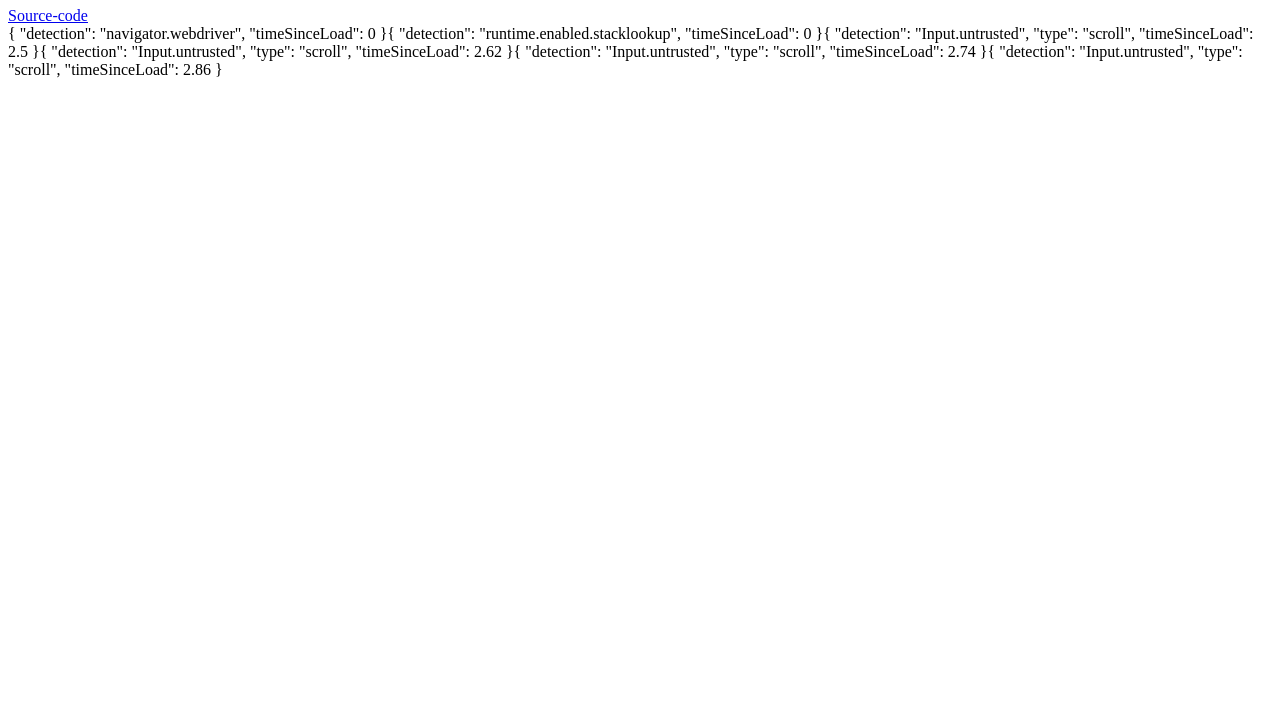
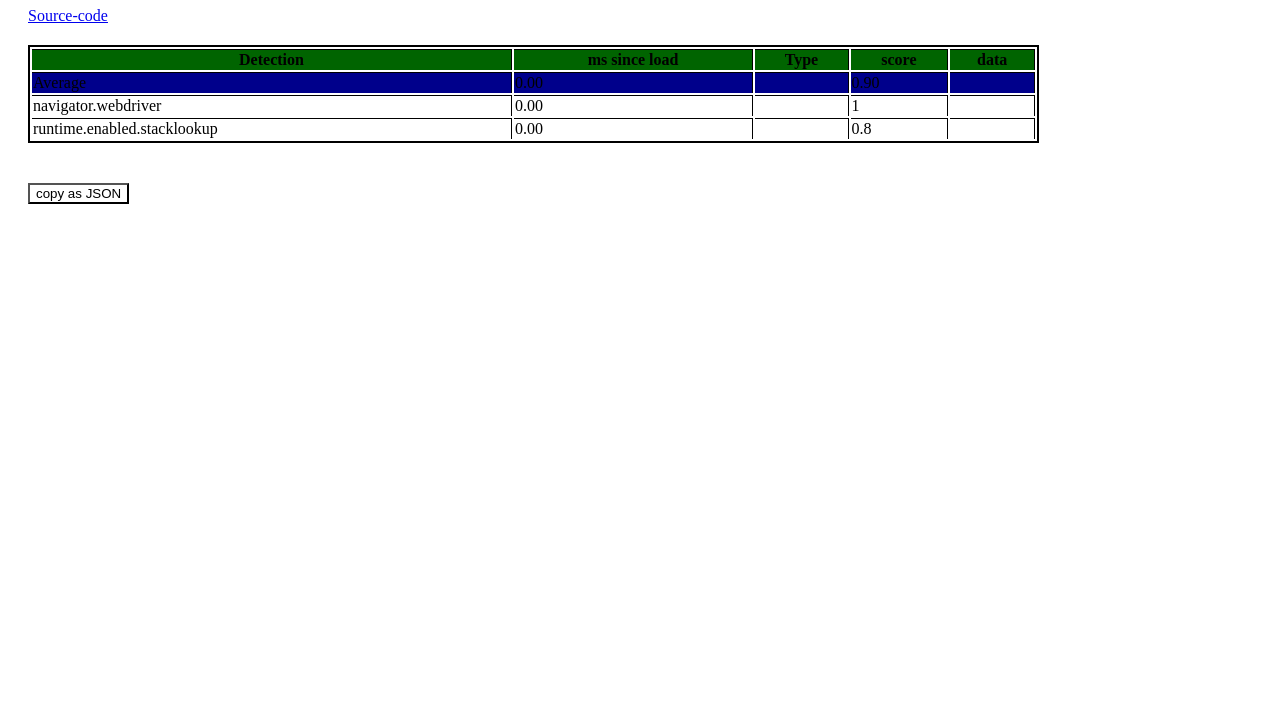
Before and after one commit to kaliiiiiiiiii/brotector, a plain HTML site: page index.html in a window 1280 px wide. Shown: the part 73-800 px from the top of the page. Drawn offline with Linux system fonts and the light colour scheme.

Commit message:
- improve styles - update tests - some cleanup

```diff
--- a/brotector.js
+++ b/brotector.js
@@ -29,7 +29,7 @@ function get_worker_response(fn) {
         }
     }
 
-const startTime = new Date();
+const startTime = window.performance.now();
 class Brotector {
   constructor(on_detection, interval=100) {
     // on_detection(data:dict)
@@ -42,7 +42,7 @@ class Brotector {
     this.init_done = this.init()
   }
   log(data){
-    data["timeSinceLoad"] = ((new Date()).getTime() - startTime.getTime()) / 1000;
+    data["msSinceLoad"] = window.performance.now() - startTime;
     this.detections.push(data)
     this._detections.push(data.detection)
     this.on_detection(data)
@@ -59,7 +59,7 @@ class Brotector {
   }
   test_navigator_webdriver(){
     if(navigator.webdriver === true){
-        this.log({detection:"navigator.webdriver"})
+        this.log({detection:"navigator.webdriver", score:1})
     }
   }
   test_window_cdc(){
@@ -68,7 +68,7 @@ class Brotector {
        prop.match(/cdc_[a-z0-9]/ig) && matches.push(prop)
     }
     if(matches.length > 0){
-        this.log({detection:"window.cdc", matches:matches})
+        this.log({detection:"window.cdc", data:matches, score:1})
     }
   }
   test_stackLookup() {
@@ -86,12 +86,12 @@ class Brotector {
                 }
             });
         console.debug(e);
-        if(stackLookup){this.log({detection:key})}
+        if(stackLookup){this.log({detection:key, score:0.8})}
     }
   }
   hook_mouseEvents(window) {
     if (!this._isMouseHooked){
-        for (event of ["mousedown", "mouseup", "mousemove", "click", "touchstart", "touchend", "touchmove", "touch", "scroll"]){
+        for (event of ["mousedown", "mouseup", "mousemove", "click", "touchstart", "touchend", "touchmove", "touch", "wheel"]){
             document.addEventListener(event,this.mouseEventHandler.bind(this))
         }
     }
@@ -103,19 +103,19 @@ class Brotector {
             is_touch = true;
             e = e.touches[0] || e.changedTouches[0];
         }
-    var is_bot = e.pageY == e.screenY && e.pageX == e.screenX;
-    if (is_bot && 1 >= outerHeight - innerHeight) {
+    if(e.pageY == e.screenY && e.pageX == e.screenX){var score=1}else{var score=0};
+    if (score !== 0 && 1 >= outerHeight - innerHeight) {
             // fullscreen
-            is_bot = false;
+            score = 0;
         };
-    if (is_bot && is_touch && navigator.userAgentData.mobile) {
-            is_bot = "maybe"; // mobile touch can have e.pageY == e.screenY && e.pageX == e.screenX
+    if (score !== 0 && is_touch && navigator.userAgentData.mobile) {
+            score = 0.5; // mobile touch can have e.pageY == e.screenY && e.pageX == e.screenX
         }
     if (e.isTrusted === false) {
-            this.log({"detection":"Input.untrusted", "type":e.type})
+            this.log({"detection":"Input.untrusted", "type":e.type, score:1})
         }
-    else if (is_bot){
-        this.log({"detection":key, "type":e.type, "is_bot":is_bot})
+    else if (score > 0){
+        this.log({"detection":key, "type":e.type, "score":score})
     }
   }
 }
--- a/index.html
+++ b/index.html
@@ -8,8 +8,26 @@
 <body>
   <div id="description">
     <h1 id="click-target">Brotector, a webdriver detector</h1>
-    <a href="https://github.com/kaliiiiiiiiii/brotector">Source-code</a>
+    <a href="https://github.com/kaliiiiiiiiii/brotector" style="border:4px">Source-code</a>
   </div>
-  <div id="detections"> </div>
+  <table id="detections">
+    <tr bgcolor="darkgreen">
+      <th>Detection</th>
+      <th style="white-space: nowrap;">ms since load</th>
+      <th>Type</th>
+      <th>score</th>
+      <th>data</th>
+    </tr>
+    <tr bgcolor="darkblue">
+      <td>Average</td>
+      <td id="avg-ms-load"></td>
+      <td></td>
+      <td id="avg-score">0</td>
+      <td></td>
+    </tr>
+  </table>
+  <button id="copy-button" onclick="copyAsJSON()">
+    copy as JSON
+  </button>
 </body>
 </html>
--- a/main.js
+++ b/main.js
@@ -11,13 +11,53 @@ proxy = new Proxy(obj.prototype[func], {
 Object.defineProperty(obj, func, {get:proxy})
 */
 
+const scores = []
+const perfs = []
+
+function avg(array){
+    sum = array.reduce((a,c) => a + c, 0)
+    return sum / array.length
+};
+function copyAsJSON(){
+    const data = JSON.stringify(window.brotector.detections, null, 2)
+    navigator.clipboard.writeText(data)
+};
 async function log(data){
     console.log(data)
-    const detections_elem = document.querySelector("#detections")
+    const table = document.querySelector("#detections")
 
-    var str = JSON.stringify(data, null, 2);
-    var text = document.createTextNode(str);
-    detections_elem.appendChild(text)
+    const detection = data.detection
+    const msSinceLoad = data.msSinceLoad
+    const type = data.type
+    const score = data.score
+    data = data.data
+
+    scores.push(score)
+    perfs.push(msSinceLoad)
+
+    row = table.insertRow(-1)
+
+    var cell = row.insertCell(0);
+    cell.textContent = detection
+    row.appendChild(cell)
+
+    var cell = row.insertCell(1);
+    cell.textContent = msSinceLoad.toFixed(2)
+    row.appendChild(cell)
+
+    var cell = row.insertCell(2);
+    cell.textContent = type
+    row.appendChild(cell)
+
+    var cell = row.insertCell(3);
+    cell.textContent = score
+    row.appendChild(cell)
+
+    var cell = row.insertCell(4);
+    cell.textContent = JSON.stringify(data, null, 2);
+
+    document.querySelector("#avg-score").textContent = avg(scores).toFixed(2)
+    document.querySelector("#avg-ms-load").textContent =avg(perfs).toFixed(2)
 }
 async function main(){
     window.brotector = new Brotector(log)
--- a/style.css
+++ b/style.css
@@ -1,14 +1,34 @@
 @media (prefers-color-scheme: dark) {
-      body {
+      body, button {
         background-color: #1B1B1B;
         color: #E7E8EB;
       }
       a {
         color: #3387CC;
       }
-    }
+}
+@media (prefers-color-scheme: light) {
+      body, button {
+        background-color: white;
+        color: black;
+      }
+}
 #description {
-    left:3%
+    margin: 20px;
 }
-#detections {
+#copy-button {
+   margin: 20px;
 }
+table {
+  border: 2px solid black;
+  margin: 20px;
+  width: 80%;
+}
+th, td {
+  border-top: 1px solid black;
+  border-right: 1px solid black;
+  margin: 0px;
+}
+a {
+ border:2px solid red;
+}
```
Also changed, not shown: README.md.
